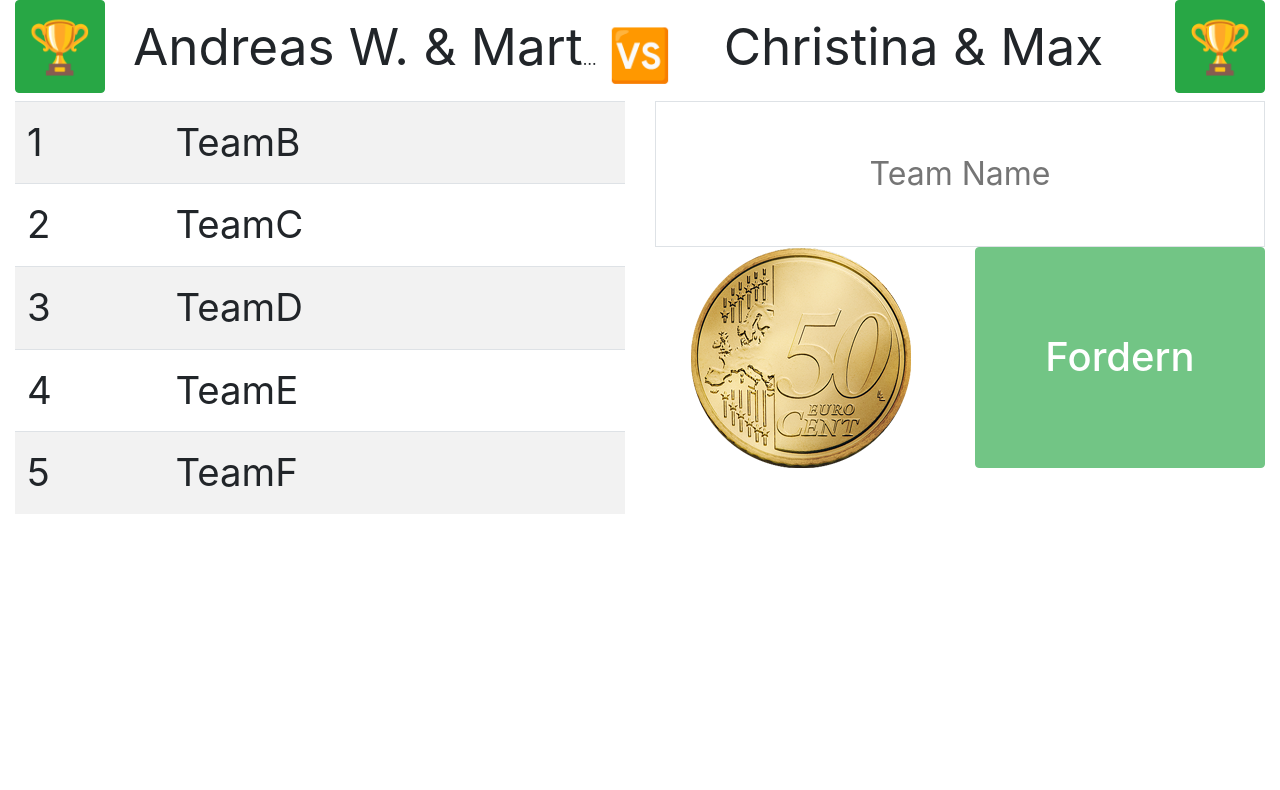
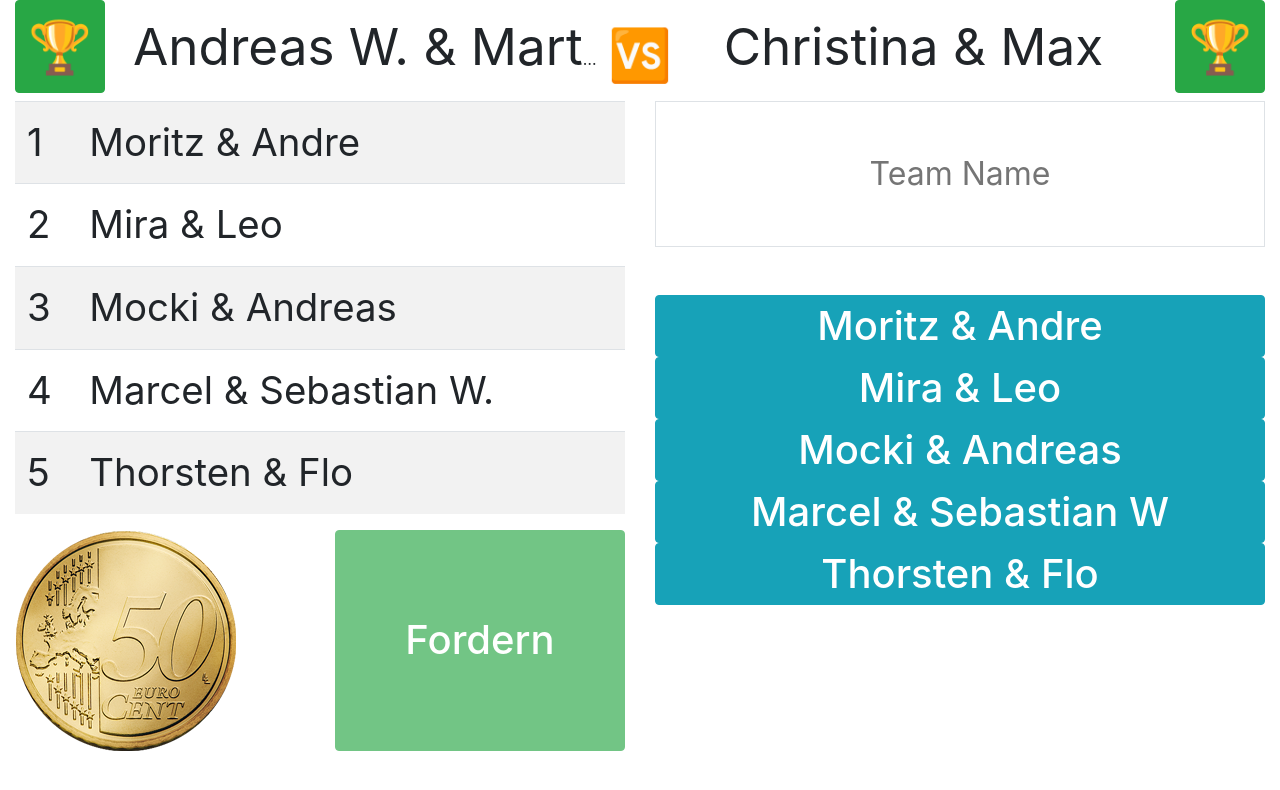
Before and after one commit to robinboehm/kickerlist, an Angular app: page / in a window 1280 px wide. Shown: the top 790 px of the page. Built offline with nearby package versions, Linux system fonts and the light colour scheme.

Commit message:
add quickchoose for last TeamNames

```diff
--- a/src/app/app.component.html
+++ b/src/app/app.component.html
@@ -1,22 +1,19 @@
 <div class="container-fluid h-100">
 
-  <div class="row">
+  <div class="row h-10">
     <div class="col">
       <active-teams [activeTeams]="game.activeTeams" (teamWon)="handleTeamWon($event)"></active-teams>
     </div>
   </div>
 
-  <div class="row h-75 pt-2">
+  <div class="row h-90 pt-2">
     <div class="col-6">
-      <team-list [waitingTeams]="game.waitingTeams"></team-list>
-    </div>
-    <div class="col-6 text-center">
-      <div class="row">
+      <div class="row h-90">
         <div class="col">
-        <input type="text" [(ngModel)]="name" placeholder="Team Name" class="border p-5 w-100" style="font-size: 200%;text-align:center;">
+          <team-list [waitingTeams]="game.waitingTeams"></team-list>
         </div>
       </div>
-      <div class="row">
+      <div class="row h-10">
         <div class="col-6">
           <img src="assets/img/50-cent.png" class="img img-fluid">
         </div>
@@ -27,5 +24,20 @@
         </div>
       </div>
     </div>
+    <div class="col-6 text-center">
+      <div class="row">
+        <div class="col">
+          <input type="text" [(ngModel)]="name" placeholder="Team Name" class="border p-5 w-100"
+                 style="font-size: 200%;text-align:center;">
+        </div>
+      </div>
+      <div class="row pt-5">
+        <div *ngFor="let teamName of lastTeamNames" class="col-12">
+          <button class="btn btn-info w-100" (click)="setName(teamName)">
+            <span class="h1">{{teamName}}</span>
+          </button>
+        </div>
+      </div>
+    </div>
   </div>
 </div>
--- a/src/app/app.component.ts
+++ b/src/app/app.component.ts
@@ -1,4 +1,4 @@
-import { Component } from '@angular/core';
+import {Component, OnInit} from '@angular/core';
 import {GameService} from "./game/game.service";
 import {Team} from "./team";
 
@@ -7,19 +7,29 @@ import {Team} from "./team";
   templateUrl: './app.component.html',
   styleUrls: ['./app.component.scss']
 })
-export class AppComponent {
+export class AppComponent implements OnInit {
 
-  name: string = ""
+  name: string = "";
+  lastTeamNames: string[] = [];
 
-  constructor(public game: GameService){}
+  constructor(public game: GameService) {
+  }
 
-  handleTeamWon(team: Team){
+  ngOnInit() {
+    this.lastTeamNames = this.game.getLastTeamNames();
+  }
+
+  handleTeamWon(team: Team) {
     this.game.handleTeamWon(team);
   }
 
-  addTeam(name:string){
+  addTeam(name: string) {
     this.name = "";
     this.game.addTeam(name);
   }
 
+  setName(name: string){
+    this.name = name;
+  }
+
 }
--- a/src/app/game/game.service.ts
+++ b/src/app/game/game.service.ts
@@ -9,25 +9,42 @@ export class GameService {
     {name: 'Christina & Max'}
   ];
   private waitingTeams: Team[] = [
-    {name: 'TeamB'},
-    {name: 'TeamC'},
-    {name: 'TeamD'},
-    {name: 'TeamE'},
-    {name: 'TeamF'},
+    {name: 'Moritz & Andre'},
+    {name: 'Mira & Leo'},
+    {name: 'Mocki & Andreas'},
+    {name: 'Marcel & Sebastian W.'},
+    {name: 'Thorsten & Flo'},
+  ];
+
+  private lastTeamNames: string[] = [
+    'Moritz & Andre',
+    'Mira & Leo',
+    'Mocki & Andreas',
+    'Marcel & Sebastian W',
+    'Thorsten & Flo',
   ];
 
   constructor() {
   }
 
-  addTeam(name:string){
+  addTeam(name: string) {
     this.waitingTeams.push({name});
+
+    // Add name to already quickchoose list
+    if(this.lastTeamNames.indexOf(name)===-1){
+      this.lastTeamNames.unshift(name);
+    }
   }
 
   handleTeamWon(team: Team) {
-    for(let i=0;i<this.activeTeams.length;i++){
-      if(this.activeTeams[i] !== team){
+    for (let i = 0; i < this.activeTeams.length; i++) {
+      if (this.activeTeams[i] !== team) {
         this.activeTeams[i] = this.waitingTeams.shift();
       }
     }
   }
+
+  getLastTeamNames(){
+    return this.lastTeamNames;
+  }
 }
```
